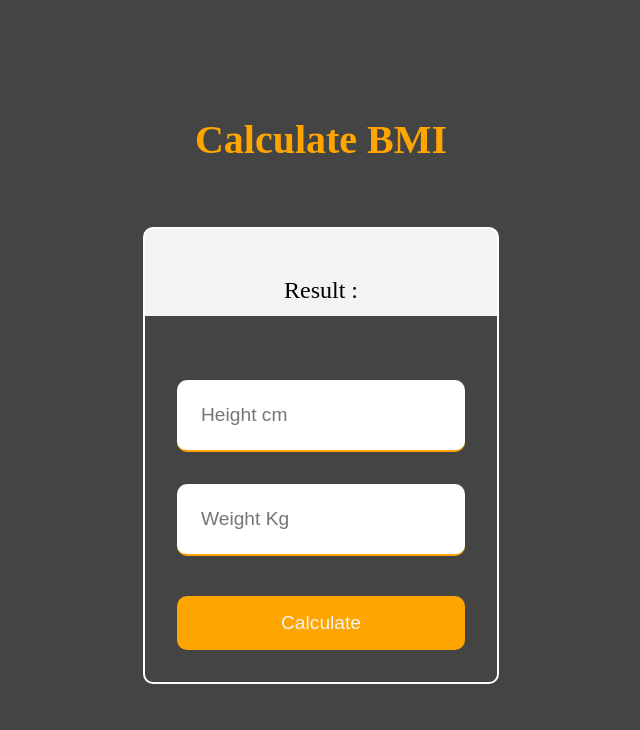
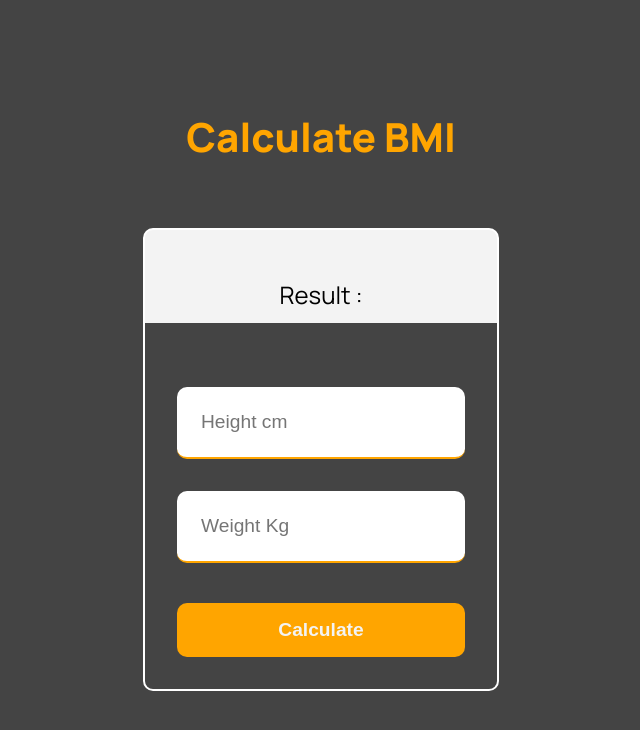
Before and after one commit to rexalbert538/calculate-bmi, a plain HTML site: page index.html in a window 1280 px wide. Shown: the whole page, without its empty margins (319-959 px from the left). Drawn offline with Linux system fonts and the light colour scheme.

Commit message:
new change

```diff
--- a/main.css
+++ b/main.css
@@ -1,3 +1,5 @@
+@import url('https://fonts.googleapis.com/css2?family=Manrope:wght@400;600;800&display=swap');
+
 * {
   margin: 0;
   padding: 0;
@@ -5,6 +7,7 @@
 }
 
 body {
+  font-family: 'Manrope', sans-serif;
   display: grid;
   place-items: center;
   height: 100vh;
@@ -20,6 +23,11 @@ h2 {
 
 h1 {
   color: #ffa500;
+  font-weight: 800;
+}
+
+h2 {
+  font-weight: 600;
 }
 
 p {
@@ -67,6 +75,7 @@ p {
   color: #f3f3f3;
   font-size: 1.2rem;
   cursor: pointer;
+  font-weight: 600;
 }
 
 .bmi__input > input,
```
